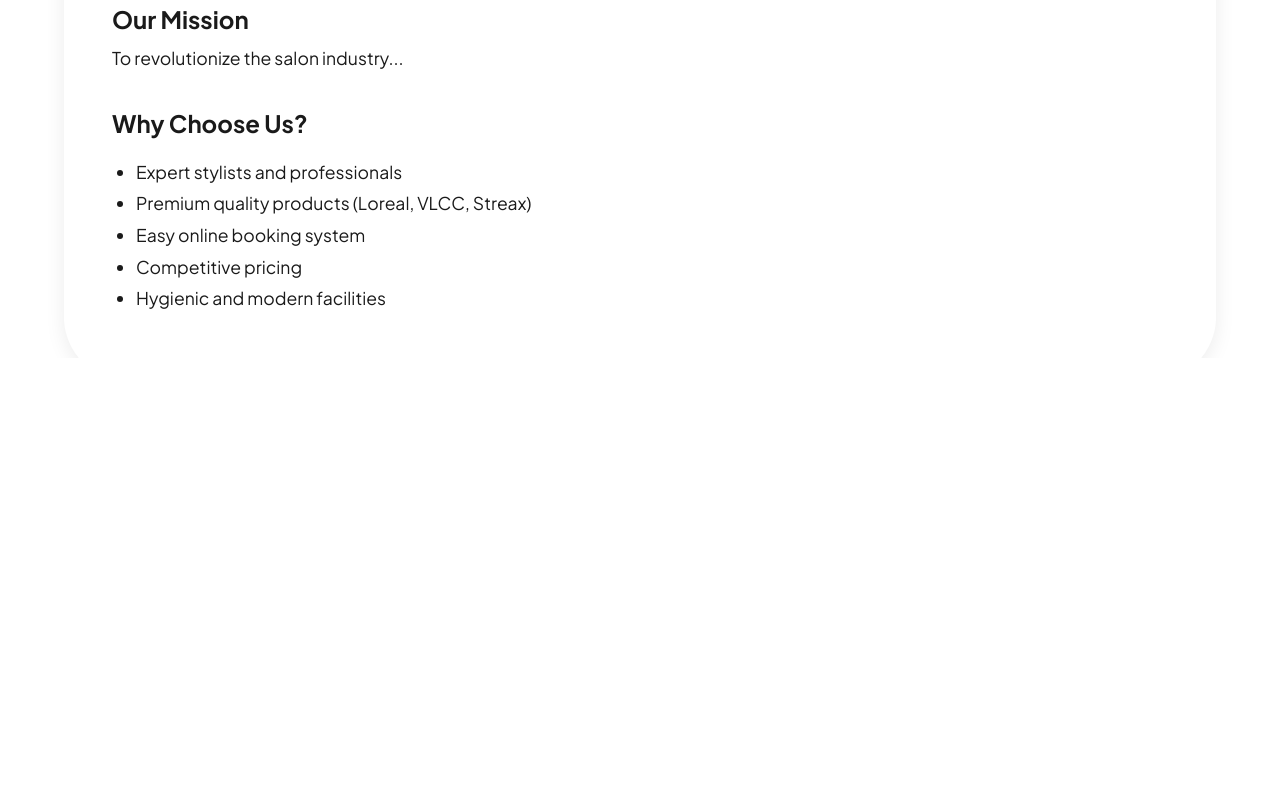
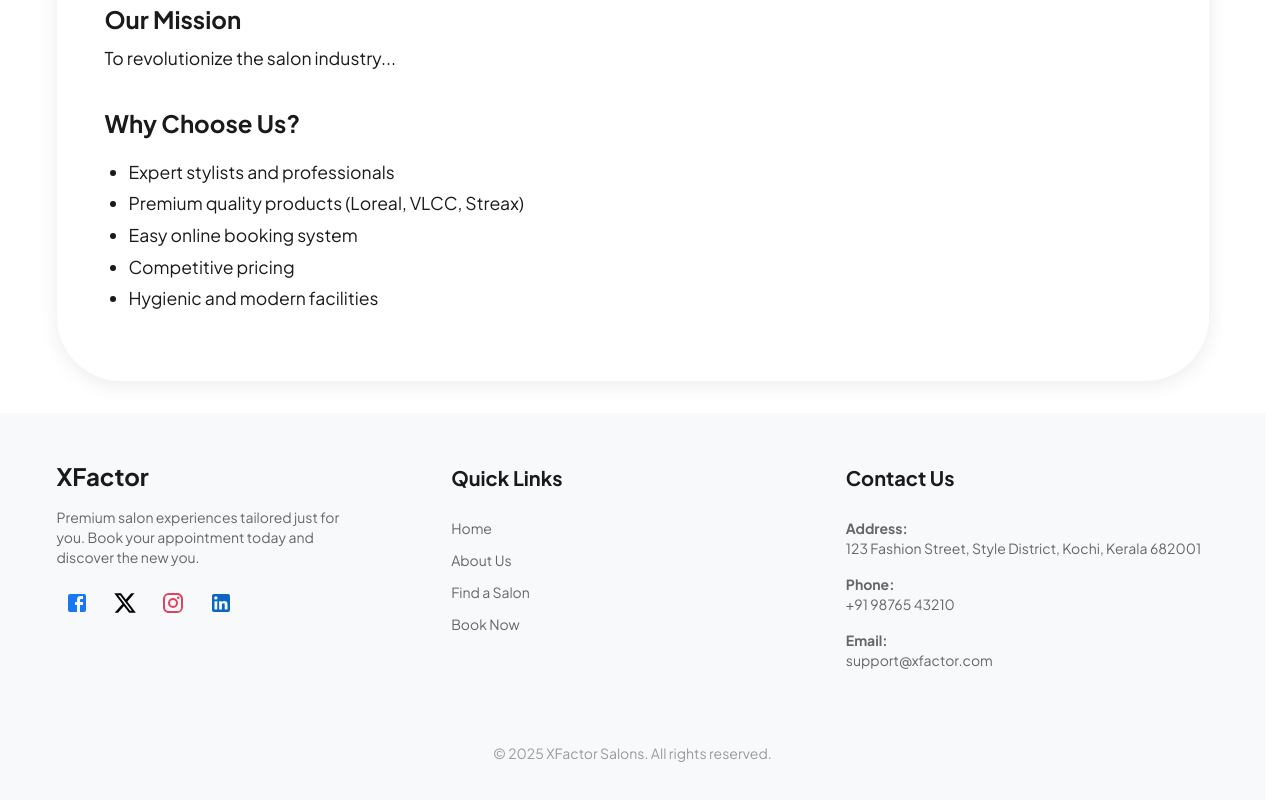
Before and after one commit to theadhithyankr/xfactor-salon-booking, a React (Vite) app: page /about in a window 1280 px wide. Shown: the part 442-1242 px from the top of the page. Before the commit the page ends 800 px from the top, so only its background shows below. Built offline with nearby package versions, Linux system fonts and the light colour scheme; no server answers; the database is empty.

Commit message:
feat: add base application layout with routing, notification context, and a dynamic footer

```diff
--- a/src/App.tsx
+++ b/src/App.tsx
@@ -14,13 +14,24 @@ import ManageServices from './pages/ManageServices';
 import ManageSalons from './pages/ManageSalons';
 import ManageWorkers from './pages/ManageWorkers';
 import ManageContent from './pages/ManageContent';
+import Footer from './components/Footer';
+
+import ScrollToTop from './components/ScrollToTop';
 
 function App() {
   return (
     <BrowserRouter>
+      <ScrollToTop />
       <NotificationProvider>
-        <Box sx={{ bgcolor: 'background.default', minHeight: '100vh', color: 'text.primary' }}>
+        <Box sx={{
+          display: 'flex',
+          flexDirection: 'column',
+          bgcolor: 'background.default',
+          minHeight: '100vh',
+          color: 'text.primary'
+        }}>
           <Navbar />
+          <Box sx={{ flexGrow: 1 }}>
             <Routes>
               <Route path="/" element={<Home />} />
               <Route path="/book" element={<BookingPage />} />
@@ -36,6 +47,8 @@ function App() {
               <Route path="/admin/content" element={<ManageContent />} />
             </Routes>
           </Box>
+          <Footer />
+        </Box>
       </NotificationProvider>
     </BrowserRouter>
   );
--- /dev/null
+++ b/src/components/Footer.tsx
@@ -0,0 +1,147 @@
+import { Box, Container, Typography, Grid, IconButton, Link as MuiLink } from '@mui/material';
+import { Facebook, Instagram, LinkedIn, X } from '@mui/icons-material';
+import { Link, useLocation } from 'react-router-dom';
+import { useState, useEffect } from 'react';
+import { supabase } from '../lib/supabase';
+
+export default function Footer() {
+    const location = useLocation();
+    const isHidden = location.pathname === '/dashboard' || location.pathname.startsWith('/admin');
+
+    const [content, setContent] = useState({
+        desc: 'Premium salon experiences tailored just for you. Book your appointment today and discover the new you.',
+        address: '123 Fashion Street, Style District, Kochi, Kerala 682001',
+        phone: '+91 98765 43210',
+        email: 'support@xfactor.com',
+        social_facebook: 'https://facebook.com',
+        social_x: 'https://x.com',
+        social_instagram: 'https://instagram.com',
+        social_linkedin: 'https://linkedin.com'
+    });
+
+    useEffect(() => {
+        fetchContent();
+    }, []);
+
+    const fetchContent = async () => {
+        const { data } = await supabase
+            .from('app_content')
+            .select('*');
+
+        if (data) {
+            const newContent = { ...content };
+            data.forEach((item: any) => {
+                if (item.key === 'footer_desc') newContent.desc = item.value;
+                if (item.key === 'footer_address') newContent.address = item.value;
+                if (item.key === 'footer_phone') newContent.phone = item.value;
+                if (item.key === 'footer_email') newContent.email = item.value;
+                if (item.key === 'social_facebook') newContent.social_facebook = item.value;
+                if (item.key === 'social_x') newContent.social_x = item.value;
+                if (item.key === 'social_instagram') newContent.social_instagram = item.value;
+                if (item.key === 'social_linkedin') newContent.social_linkedin = item.value;
+            });
+            setContent(newContent);
+        }
+    };
+
+    if (isHidden) return null;
+
+    return (
+        <Box component="footer" sx={{
+            bgcolor: 'background.paper',
+            color: 'text.secondary',
+            py: 6,
+            borderTop: '1px solid rgba(255, 255, 255, 0.1)',
+            mt: 'auto'
+        }}>
+            <Container maxWidth="lg">
+                <Grid container spacing={4}>
+                    {/* Brand Section */}
+                    <Grid size={{ xs: 12, md: 4 }}>
+                        <Typography variant="h4" fontWeight="bold" sx={{ color: 'text.primary', mb: 2 }}>
+                            XFactor
+                        </Typography>
+                        <Typography variant="body2" sx={{ mb: 2, maxWidth: 300 }}>
+                            {content.desc}
+                        </Typography>
+                        <Box sx={{ display: 'flex', gap: 1 }}>
+                            {content.social_facebook && (
+                                <IconButton component="a" href={content.social_facebook} target="_blank" aria-label="Facebook" sx={{ color: '#1877F2' }}>
+                                    <Facebook />
+                                </IconButton>
+                            )}
+                            {content.social_x && (
+                                <IconButton component="a" href={content.social_x} target="_blank" aria-label="X (Twitter)" sx={{ color: '#000000' }}>
+                                    <X />
+                                </IconButton>
+                            )}
+                            {content.social_instagram && (
+                                <IconButton component="a" href={content.social_instagram} target="_blank" aria-label="Instagram" sx={{ color: '#E4405F' }}>
+                                    <Instagram />
+                                </IconButton>
+                            )}
+                            {content.social_linkedin && (
+                                <IconButton component="a" href={content.social_linkedin} target="_blank" aria-label="LinkedIn" sx={{ color: '#0A66C2' }}>
+                                    <LinkedIn />
+                                </IconButton>
+                            )}
+                        </Box>
+                    </Grid>
+
+                    {/* Quick Links */}
+                    <Grid size={{ xs: 6, md: 4 }}>
+                        <Typography variant="h6" fontWeight="bold" sx={{ color: 'text.primary', mb: 3 }}>
+                            Quick Links
+                        </Typography>
+                        <Box sx={{ display: 'flex', flexDirection: 'column', gap: 1.5 }}>
+                            <Link to="/" style={{ textDecoration: 'none', color: 'inherit' }}>
+                                <Typography variant="body2" sx={{ '&:hover': { color: 'primary.main' } }}>Home</Typography>
+                            </Link>
+                            <Link to="/about" style={{ textDecoration: 'none', color: 'inherit' }}>
+                                <Typography variant="body2" sx={{ '&:hover': { color: 'primary.main' } }}>About Us</Typography>
+                            </Link>
+                            <Link to="/salons" style={{ textDecoration: 'none', color: 'inherit' }}>
+                                <Typography variant="body2" sx={{ '&:hover': { color: 'primary.main' } }}>Find a Salon</Typography>
+                            </Link>
+                            <Link to="/book" style={{ textDecoration: 'none', color: 'inherit' }}>
+                                <Typography variant="body2" sx={{ '&:hover': { color: 'primary.main' } }}>Book Now</Typography>
+                            </Link>
+                        </Box>
+                    </Grid>
+
+                    {/* Contact Info */}
+                    <Grid size={{ xs: 6, md: 4 }}>
+                        <Typography variant="h6" fontWeight="bold" sx={{ color: 'text.primary', mb: 3 }}>
+                            Contact Us
+                        </Typography>
+                        <Box sx={{ display: 'flex', flexDirection: 'column', gap: 2 }}>
+                            <Typography variant="body2">
+                                <strong>Address:</strong><br />
+                                {content.address}
+                            </Typography>
+                            <Typography variant="body2">
+                                <strong>Phone:</strong><br />
+                                {content.phone}
+                            </Typography>
+                            <Typography variant="body2">
+                                <strong>Email:</strong><br />
+                                {content.email}
+                            </Typography>
+                        </Box>
+                    </Grid>
+                </Grid>
+
+                <Box sx={{
+                    mt: 6,
+                    pt: 3,
+                    borderTop: '1px solid rgba(255, 255, 255, 0.05)',
+                    textAlign: 'center'
+                }}>
+                    <Typography variant="body2" color="text.disabled">
+                        © {new Date().getFullYear()} XFactor Salons. All rights reserved.
+                    </Typography>
+                </Box>
+            </Container>
+        </Box>
+    );
+}
--- /dev/null
+++ b/src/components/ScrollToTop.tsx
@@ -0,0 +1,12 @@
+import { useEffect } from 'react';
+import { useLocation } from 'react-router-dom';
+
+export default function ScrollToTop() {
+    const { pathname } = useLocation();
+
+    useEffect(() => {
+        window.scrollTo(0, 0);
+    }, [pathname]);
+
+    return null;
+}
--- a/src/pages/About.tsx
+++ b/src/pages/About.tsx
@@ -52,17 +52,11 @@ export default function About() {
 
     return (
         <Box sx={{
-            position: 'fixed',
-            top: 0,
-            left: 0,
-            right: 0,
-            bottom: 0,
-            display: 'grid',
-            placeItems: 'center',
-            zIndex: 1,
+            minHeight: '100dvh',
             pt: '80px',
-            overflow: 'auto',
-            px: 2
+            pb: 4,
+            px: { xs: 2, md: 4 },
+            bgcolor: 'background.default'
         }}>
             <Container maxWidth="lg">
                 <motion.div
--- a/src/pages/Salons.tsx
+++ b/src/pages/Salons.tsx
@@ -63,17 +63,11 @@ export default function Salons() {
 
     return (
         <Box sx={{
-            position: 'fixed',
-            top: 0,
-            left: 0,
-            right: 0,
-            bottom: 0,
-            display: 'grid',
-            placeItems: 'center',
-            zIndex: 1,
+            minHeight: '100dvh',
             pt: '80px',
-            overflow: 'auto',
-            px: 2
+            pb: 4,
+            px: { xs: 2, md: 4 },
+            bgcolor: 'background.default'
         }}>
             <Container maxWidth="lg">
                 <motion.div
--- a/src/pages/WorkerDashboard.tsx
+++ b/src/pages/WorkerDashboard.tsx
@@ -187,16 +187,11 @@ export default function WorkerDashboard() {
 
     return (
         <Box sx={{
-            position: 'fixed',
-            top: 0,
-            left: 0,
-            right: 0,
-            bottom: 0,
-            display: 'grid',
-            placeItems: 'center',
-            zIndex: 1,
+            minHeight: '100dvh',
             pt: '80px',
-            overflow: 'auto',
+            pb: 4,
+            px: { xs: 2, md: 4 },
+            bgcolor: 'background.default'
         }}>
             <Container maxWidth="xl">
                 <Paper sx={{ p: 4, mb: 4, bgcolor: 'background.paper' }}>
```
Lines whose indentation alone changed are shown as unchanged.
